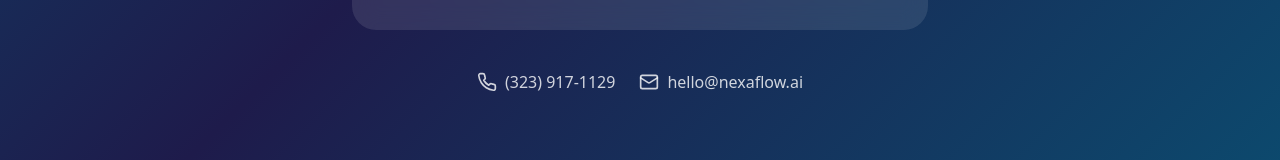
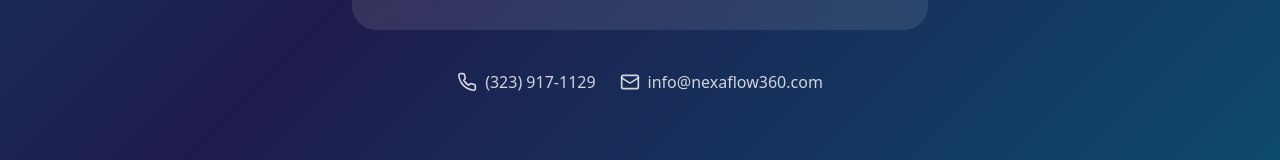
Before and after one commit to Mehulpython/nexaflow-website, a Next.js app: page / in a window 1280 px wide. Shown: the part 4122-4282 px from the top of the page. Built offline with nearby package versions, Linux system fonts and the light colour scheme.

Commit message:
Update email to info@nexaflow360.com

```diff
--- a/src/app/page.tsx
+++ b/src/app/page.tsx
@@ -371,8 +371,8 @@ export default function Home() {
             <a href="tel:+13239171129" className="flex items-center gap-2 hover:text-white transition">
               <Phone className="w-5 h-5" /> (323) 917-1129
             </a>
-            <a href="mailto:hello@nexaflow.ai" className="flex items-center gap-2 hover:text-white transition">
-              <Mail className="w-5 h-5" /> hello@nexaflow.ai
+            <a href="mailto:info@nexaflow360.com" className="flex items-center gap-2 hover:text-white transition">
+              <Mail className="w-5 h-5" /> info@nexaflow360.com
             </a>
           </div>
         </div>
```
